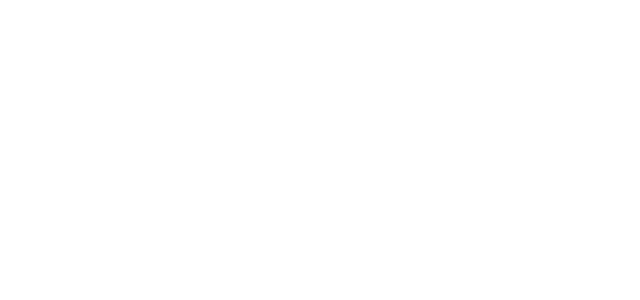
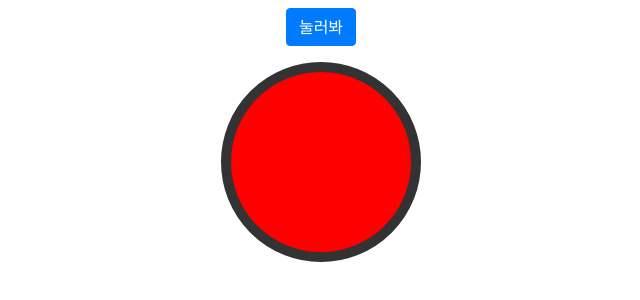
Before and after one commit to booldook/2020-ay-ui-js-hello, a plain HTML site: page index12.정리.html in a window 1280 px wide. Shown: the whole page, without its empty margins (319-959 px from the left). Drawn offline with Linux system fonts and the light colour scheme.

Commit message:
자바스크립트 정리

```diff
--- a/css/index12.css
+++ b/css/index12.css
@@ -0,0 +1,11 @@
+.circle {
+	width: 200px;
+	height: 200px;
+	border: 10px solid #333;
+	border-radius: 50%;
+	background-color: red;
+}
+
+.ab {
+	color: #fff;
+}
--- a/index12.정리.html
+++ b/index12.정리.html
@@ -16,7 +16,14 @@
 	<script src="./js/wow.min.js"></script>
 </head>
 <body>
-
+	<div class="container py-2">
+		<div class="btn-wrap text-center">
+			<button class="btn btn-primary" id="bt1">눌러봐</button>
+		</div>
+		<div class="stage d-flex justify-content-center py-3">
+			<div class="circle"></div>
+		</div>
+	</div>
 	<script src="./js/index12.js"></script>
 </body>
 </html>
--- a/js/index12.js
+++ b/js/index12.js
@@ -40,3 +40,15 @@ var fn2 = function() {
 	console.log("표현된 함수");
 }
 fn2();
+
+// 3. 함수의 이해
+function fn3() {
+	console.log("FN3");
+}
+
+
+// 조건(제어)문
+$(".circle").addClass("a");
+$(".circle").removeClass("a");
+// $(대상객체).hasClass(클래스명) : 대상객체가 클래스를 가지고 있으면 true를 가지고 있지 않으면 false를 리턴한다.
+console.log($(".circle").hasClass("ab"));
```
Also changed, not shown: 1 other file.
